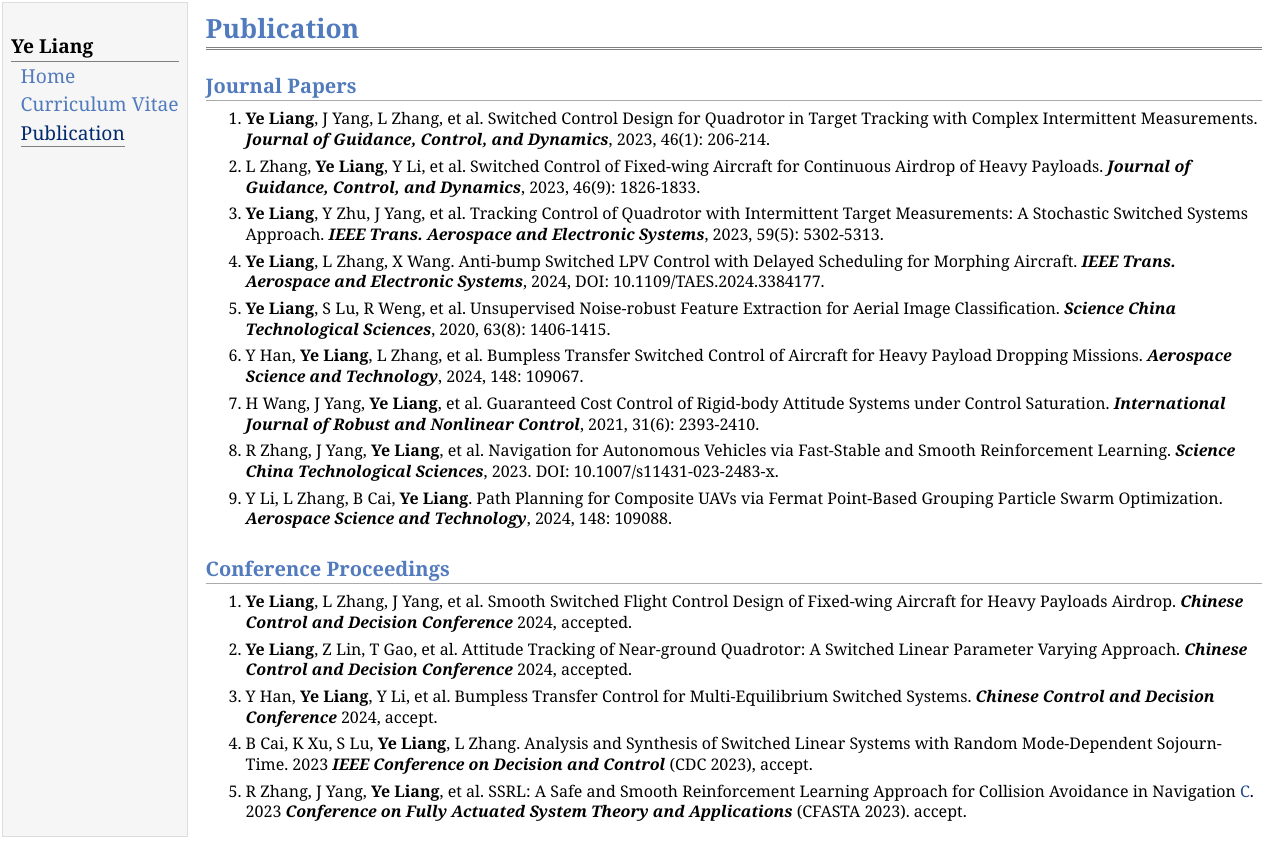
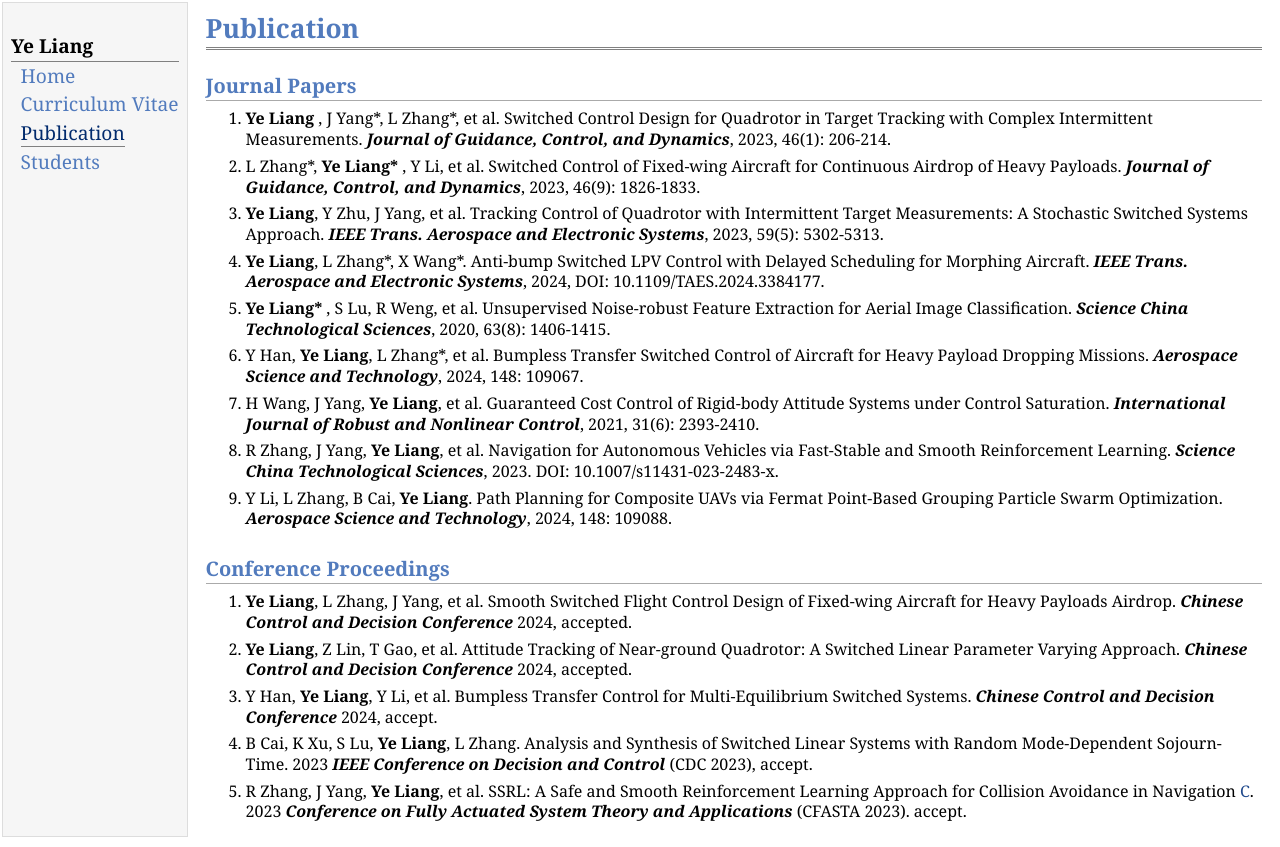
Before and after one commit to liangye1996/liangye1996.github.io, a plain HTML site: page publication.html in a window 1280 px wide. Drawn offline with Linux system fonts and the light colour scheme.

Commit message:
Add files via upload

```diff
--- a/publication.html
+++ b/publication.html
@@ -15,6 +15,7 @@
 <div class="menu-item"><a href="index.html">Home</a></div>
 <div class="menu-item"><a href="cv.html">Curriculum&nbsp;Vitae</a></div>
 <div class="menu-item"><a href="publication.html" class="current">Publication</a></div>
+<div class="menu-item"><a href="students.html">Students</a></div>
 </td>
 <td id="layout-content">
 <div id="toptitle">
@@ -22,17 +23,17 @@
 </div>
 <h2>Journal Papers</h2>
 <ol>
-<li><p><b>Ye Liang</b>, J Yang, L Zhang, et al. Switched Control Design for Quadrotor in Target Tracking with Complex Intermittent Measurements. <b><i>Journal of Guidance, Control, and Dynamics</i></b>, 2023, 46(1): 206-214.</p>
+<li><p><b>Ye Liang</b> , J Yang*, L Zhang*, et al. Switched Control Design for Quadrotor in Target Tracking with Complex Intermittent Measurements. <b><i>Journal of Guidance, Control, and Dynamics</i></b>, 2023, 46(1): 206-214.</p>
 </li>
-<li><p>L Zhang, <b>Ye Liang</b>, Y Li, et al. Switched Control of Fixed-wing Aircraft for Continuous Airdrop of Heavy Payloads. <b><i>Journal of Guidance, Control, and Dynamics</i></b>, 2023, 46(9): 1826-1833.</p>
+<li><p>L Zhang*, <b>Ye Liang* </b>, Y Li, et al. Switched Control of Fixed-wing Aircraft for Continuous Airdrop of Heavy Payloads. <b><i>Journal of Guidance, Control, and Dynamics</i></b>, 2023, 46(9): 1826-1833.</p>
 </li>
 <li><p><b>Ye Liang</b>, Y Zhu, J Yang, et al. Tracking Control of Quadrotor with Intermittent Target Measurements: A Stochastic Switched Systems Approach. <b><i>IEEE Trans. Aerospace and Electronic Systems</i></b>, 2023, 59(5): 5302-5313.</p>
 </li>
-<li><p><b>Ye Liang</b>, L Zhang, X Wang. Anti-bump Switched LPV Control with Delayed Scheduling for Morphing Aircraft. <b><i>IEEE Trans. Aerospace and Electronic Systems</i></b>, 2024, DOI: 10.1109/TAES.2024.3384177.</p>
+<li><p><b>Ye Liang</b>, L Zhang*, X Wang*. Anti-bump Switched LPV Control with Delayed Scheduling for Morphing Aircraft. <b><i>IEEE Trans. Aerospace and Electronic Systems</i></b>, 2024, DOI: 10.1109/TAES.2024.3384177.</p>
 </li>
-<li><p><b>Ye Liang</b>, S Lu, R Weng, et al. Unsupervised Noise-robust Feature Extraction for Aerial Image Classification. <b><i>Science China Technological Sciences</i></b>, 2020, 63(8): 1406-1415.</p>
+<li><p><b>Ye Liang* </b>, S Lu, R Weng, et al. Unsupervised Noise-robust Feature Extraction for Aerial Image Classification. <b><i>Science China Technological Sciences</i></b>, 2020, 63(8): 1406-1415.</p>
 </li>
-<li><p>Y Han, <b>Ye Liang</b>, L Zhang, et al. Bumpless Transfer Switched Control of Aircraft for Heavy Payload Dropping Missions. <b><i>Aerospace Science and Technology</i></b>, 2024, 148: 109067.</p>
+<li><p>Y Han, <b>Ye Liang</b>, L Zhang*, et al. Bumpless Transfer Switched Control of Aircraft for Heavy Payload Dropping Missions. <b><i>Aerospace Science and Technology</i></b>, 2024, 148: 109067.</p>
 </li>
 <li><p>H Wang, J Yang, <b>Ye Liang</b>, et al. Guaranteed Cost Control of Rigid‐body Attitude Systems under Control Saturation. <b><i>International Journal of Robust and Nonlinear Control</i></b>, 2021, 31(6): 2393-2410.</p>
 </li>
```
